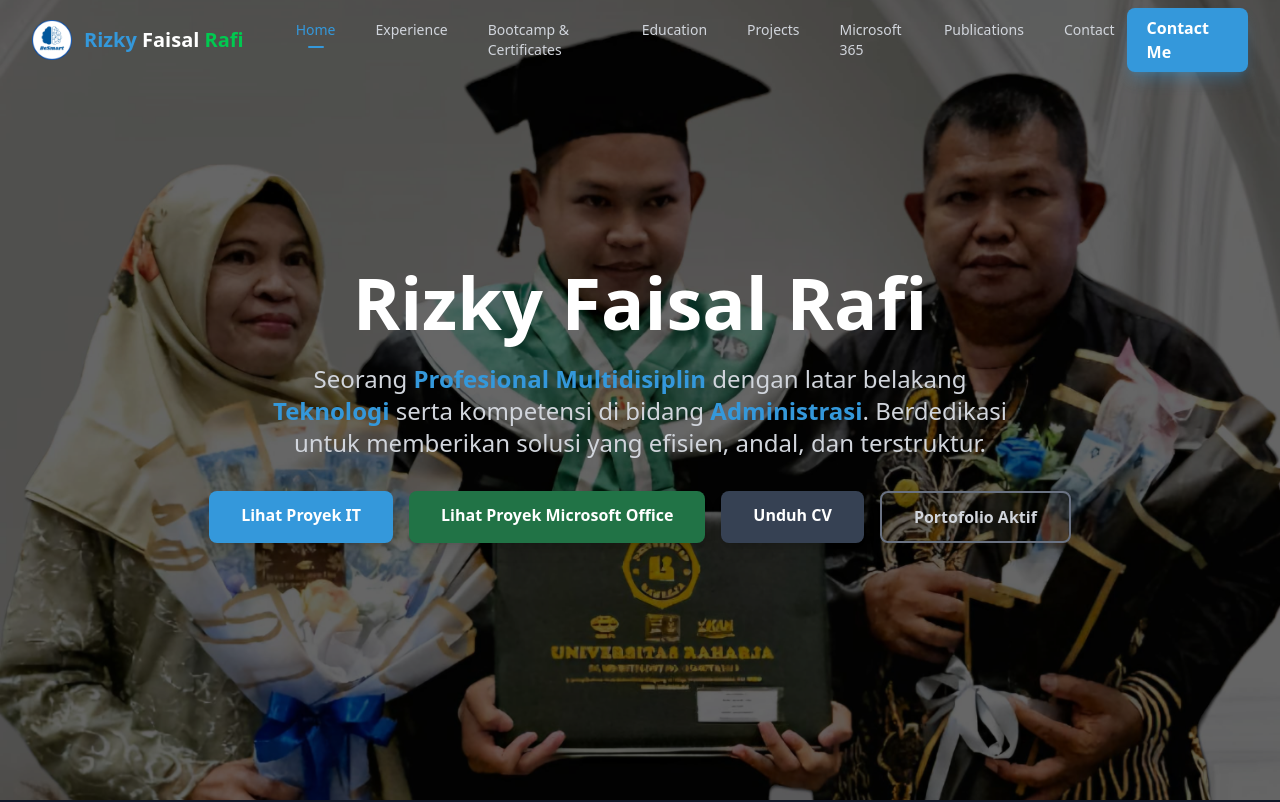
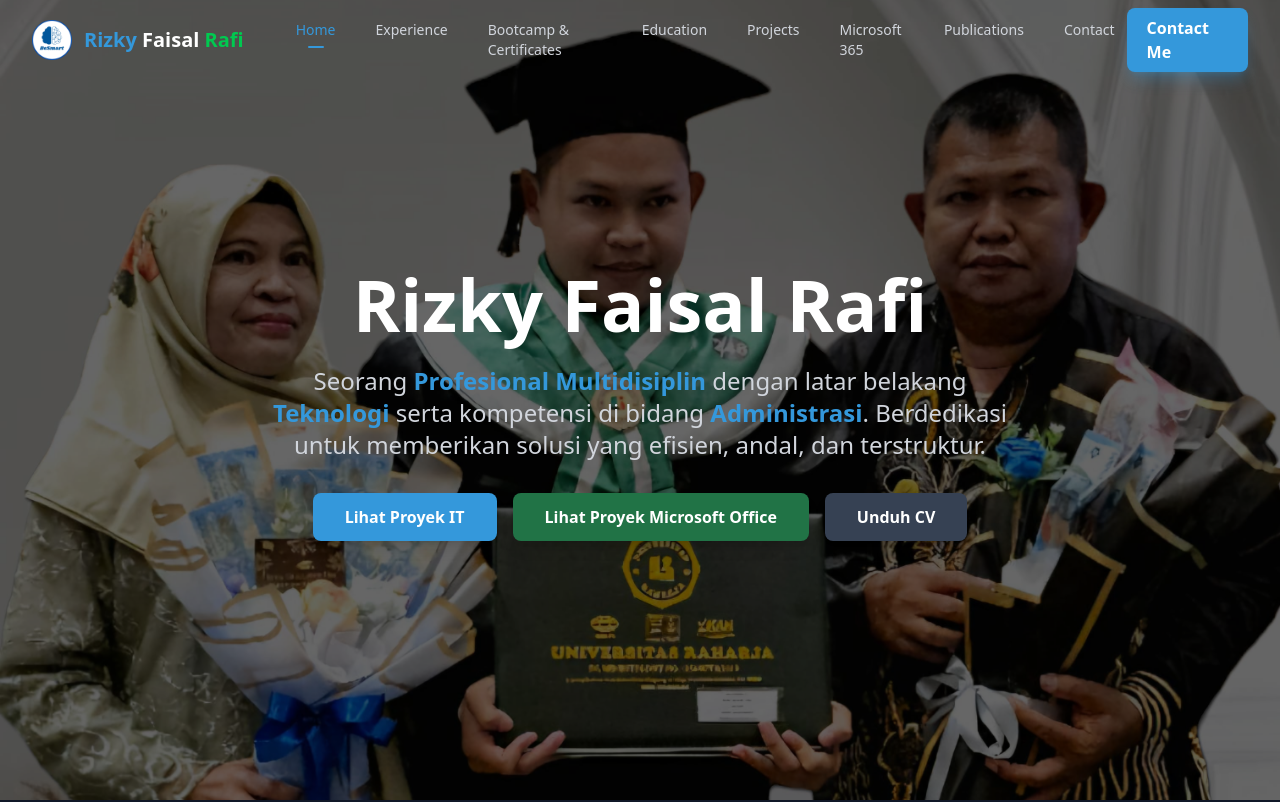
Before and after one commit to RizkyFaisalRafi/rifara-portofolio-project-react, a React (Vite) app: page / in a window 1280 px wide. Shown: the top 802 px of the page. Built offline with nearby package versions, Linux system fonts and the light colour scheme.

Commit message:
Hilangkan Button Portofolio Aktif

```diff
--- a/src/App.tsx
+++ b/src/App.tsx
@@ -187,7 +187,7 @@ const Hero: React.FC = () => (
         <Link to="/#projects" className="bg-[#3498db] text-white font-semibold px-8 py-3 rounded-lg shadow-lg transition-transform transform hover:scale-105">Lihat Proyek IT</Link>
         <Link to="/#microsoft-365" className="bg-[#217346] text-white font-semibold px-8 py-3 rounded-lg shadow-lg transition-transform transform hover:scale-105">Lihat Proyek Microsoft Office</Link>
         <a href="/CV_Rizky_Faisal_Rafi.pdf" download="CV_Rizky_Faisal_Rafi.pdf" className="bg-gray-700 text-white font-semibold px-8 py-3 rounded-lg shadow-lg transition-transform transform hover:scale-105">Unduh CV</a>
-        <a href="https://docs.google.com/presentation/d/1VPoWSX7t2qAgI5RfQ3S5GoExeZwX7Y2CVR0EHfT5ah0/edit?usp=sharing" target="_blank" rel="noopener noreferrer" className="border-2 border-gray-500 text-gray-300 font-semibold px-8 py-3 rounded-lg shadow-lg transition-all duration-300 hover:scale-105 hover:border-[#3498db] hover:text-white">Portofolio Aktif</a>
+        {/* <a href="https://docs.google.com/presentation/d/1VPoWSX7t2qAgI5RfQ3S5GoExeZwX7Y2CVR0EHfT5ah0/edit?usp=sharing" target="_blank" rel="noopener noreferrer" className="border-2 border-gray-500 text-gray-300 font-semibold px-8 py-3 rounded-lg shadow-lg transition-all duration-300 hover:scale-105 hover:border-[#3498db] hover:text-white">Portofolio Aktif</a> */}
       </div>
     </div>
   </section>
```
